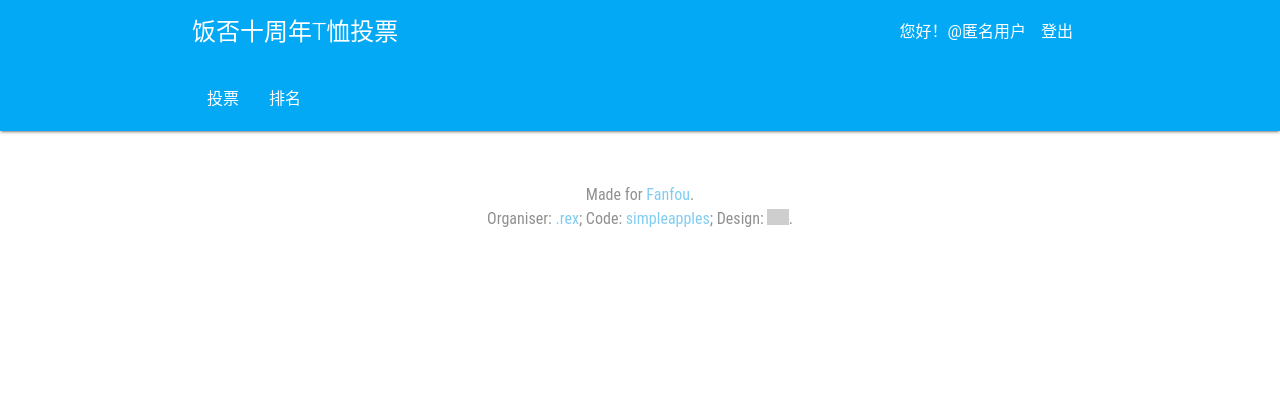
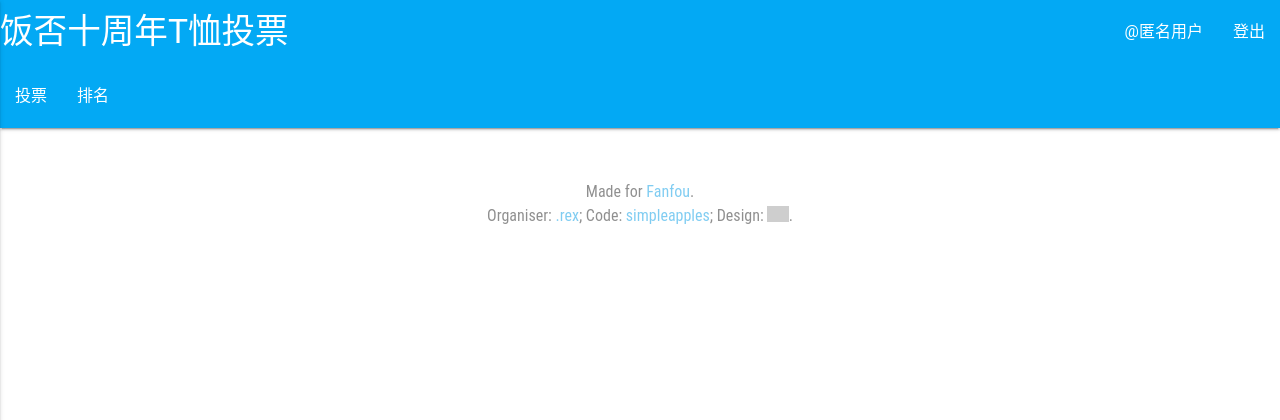
Before and after one commit to simpleapples/fanfou-10th-anniversary, a Flask app: template templates/index.html in a window 1280 px wide. Shown: the top 420 px of the page. Run offline with Flask 2, Linux system fonts and the light colour scheme; the template is opened without the code that fills it, so the values that code supplies are empty; some libraries are stand-ins or nearby versions; some web fonts are replaced; grey boxes are pictures that could not be loaded.

Commit message:
feat: 优化移动端体验

```diff
--- a/templates/base.html
+++ b/templates/base.html
@@ -2,7 +2,12 @@
 <html lang="en">
 <head>
     <meta charset="UTF-8">
+    <meta http-equiv="X-UA-Compatible" content="IE=edge">
+    <meta name="viewport" content="width=device-width, initial-scale=1, user-scalable=no, minimal-ui" />
+    <meta name="renderer" content="webkit">
     <title>{% block title %}{% endblock %}</title>
+    <link rel="dns-prefetch" href="//10th-anniversary-21954943.mtmssdn0.com/">
+    <link rel="shortcut icon" href="http://fanfou.com/favicon.ico">
     <script src="//cdn.bootcss.com/jquery/3.1.1/jquery.min.js"></script>
     <link rel="stylesheet" href="//cdn.bootcss.com/materialize/0.98.0/css/materialize.min.css">
     <script src="//cdn.bootcss.com/materialize/0.98.0/js/materialize.min.js"></script>
--- a/templates/index.html
+++ b/templates/index.html
@@ -2,20 +2,23 @@
 {% block title %}饭否 10 周年投票{% endblock %}
 {% block content %}
 <nav class="light-blue nav-extended">
-    <div class="container">
     <div class="nav-wrapper">
-            <ul class="right">
-                <li>您好！@{{ nickname or '匿名用户' }}</li>
+        <a href="#" class="brand-logo">饭否十周年T恤投票</a>
+        <a href="#" data-activates="mobile-nav" class="button-collapse"><i class="material-icons">menu</i></a>
+        <ul class="right hide-on-med-and-down">
+            <li><a href="#">@{{ nickname or '匿名用户' }}</a></li>
             <li><a href="/logout">登出</a></li>
         </ul>
-            <span class="title">饭否十周年T恤投票</span>
+        <ul class="side-nav" id="mobile-nav">
+            <li><a href="#">@{{ nickname or '匿名用户' }}</a></li>
+            <li><a href="/logout">登出</a></li>
+        </ul>
     </div>
     <div class="nav-wrapper">
         <ul class="left">
             <li{% if list_type == 'index' %} class="active"{% endif %}><a href="/">投票</a></li>
             <li{% if list_type == 'rank' %} class="active"{% endif %}><a href="/rank">排名</a></li>
         </ul>
-        </div>
     </div>
 </nav>
 
@@ -73,6 +76,7 @@
 
 <script type="text/javascript">
     $(document).ready(function(){
+        $(".button-collapse").sideNav();
         $('.modal').modal();
         window.voted = {{ voted|tojson }};
 
```
Lines whose indentation alone changed are shown as unchanged.
